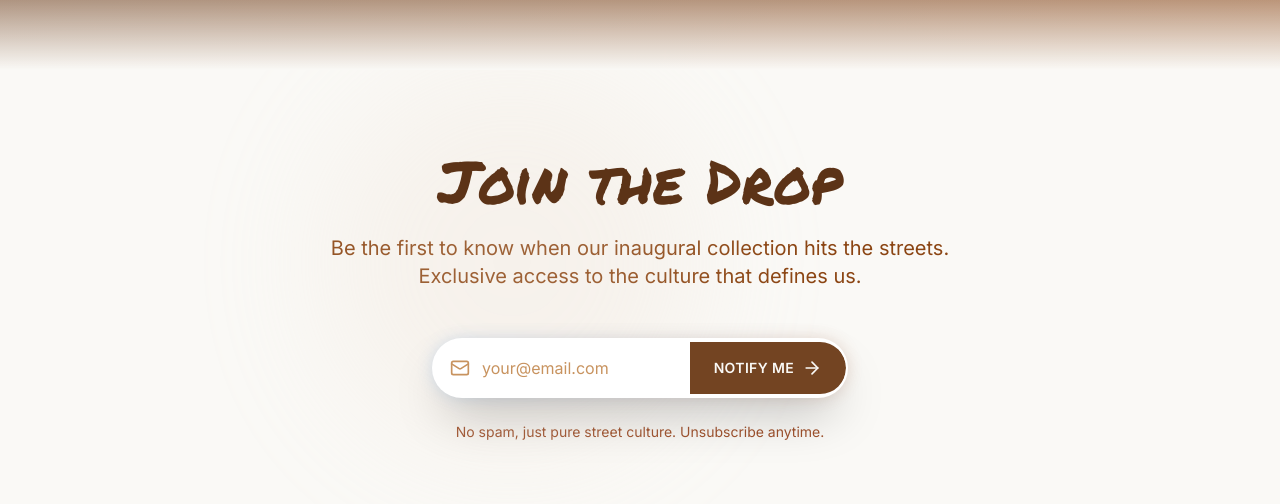
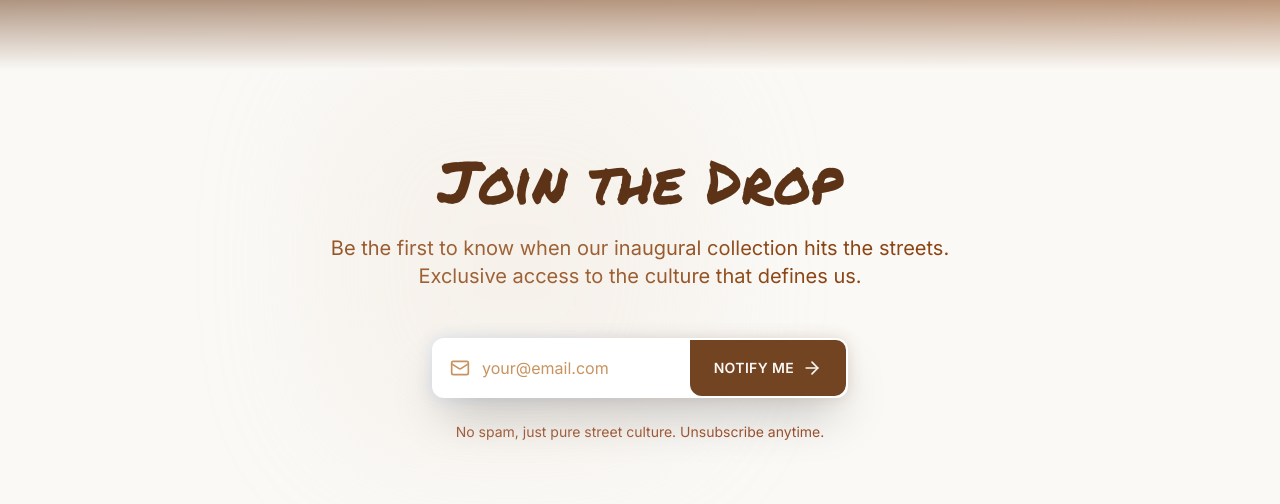
Before and after one commit to Selaelo1/drop-nanie, a React (Vite) app: page / in a window 1280 px wide. Shown: the part 730-1234 px from the top of the page. Built offline with nearby package versions, Linux system fonts and the light colour scheme.

Commit message:
Update EmailSubscribe.tsx

```diff
--- a/src/components/EmailSubscribe.tsx
+++ b/src/components/EmailSubscribe.tsx
@@ -1,21 +1,24 @@
-import React, { useState } from 'react';
-import { Mail, ArrowRight } from 'lucide-react';
+import React, { useState } from "react";
+import { Mail, ArrowRight } from "lucide-react";
 
 const EmailSubscribe: React.FC = () => {
-  const [email, setEmail] = useState('');
+  const [email, setEmail] = useState("");
   const [isHovered, setIsHovered] = useState(false);
 
   const handleSubmit = (e: React.FormEvent) => {
     e.preventDefault();
     // Handle email subscription
-    console.log('Email submitted:', email);
-    setEmail('');
+    console.log("Email submitted:", email);
+    setEmail("");
   };
 
   return (
     <section className="py-20 px-4 bg-off-white relative overflow-hidden">
-      {/* Background elements */}
-      <div className="absolute top-0 left-1/4 w-96 h-96 bg-street-brown-200 rounded-full opacity-20 blur-3xl"></div>
+      {/* Background elements - changed to square shape */}
+      <div
+        className="absolute top-0 left-1/4 w-96 h-96 bg-street-brown-200 opacity-20 blur-3xl"
+        style={{ borderRadius: "25%" }}
+      ></div>
 
       <div className="max-w-4xl mx-auto text-center">
         <div className="mb-12">
@@ -30,8 +33,14 @@ const EmailSubscribe: React.FC = () => {
 
         <form onSubmit={handleSubmit} className="max-w-md mx-auto px-4">
           <div className="relative group">
-            <div className="absolute inset-0 bg-gradient-to-r from-street-blue-500 to-street-brown-500 rounded-full blur opacity-20 group-hover:opacity-40 transition-opacity duration-300"></div>
-            <div className="relative flex flex-col sm:flex-row items-stretch sm:items-center bg-white rounded-full shadow-2xl overflow-hidden border-2 border-transparent group-hover:border-street-blue-400 transition-colors duration-300">
+            <div
+              className="absolute inset-0 bg-gradient-to-r from-street-blue-500 to-street-brown-500 blur opacity-20 group-hover:opacity-40 transition-opacity duration-300"
+              style={{ borderRadius: "12px" }}
+            ></div>
+            <div
+              className="relative flex flex-col sm:flex-row items-stretch bg-white shadow-2xl overflow-hidden border-2 border-transparent group-hover:border-street-blue-400 transition-colors duration-300"
+              style={{ borderRadius: "12px" }}
+            >
               <div className="flex-1 relative">
                 <Mail className="absolute left-4 top-1/2 transform -translate-y-1/2 text-street-brown-400 w-5 h-5 hidden sm:block" />
                 <input
@@ -41,16 +50,24 @@ const EmailSubscribe: React.FC = () => {
                   placeholder="your@email.com"
                   className="w-full pl-4 sm:pl-12 pr-4 py-4 font-inter text-street-brown-800 placeholder-street-brown-400 focus:outline-none bg-transparent text-center sm:text-left"
                   required
+                  style={{ borderRadius: "12px 12px 0 0" }}
                 />
               </div>
               <button
                 type="submit"
                 onMouseEnter={() => setIsHovered(true)}
                 onMouseLeave={() => setIsHovered(false)}
-                className="px-6 py-4 bg-street-brown-700 hover:bg-street-brown-800 text-off-white font-inter font-semibold transition-all duration-300 flex items-center justify-center space-x-2 group rounded-b-full sm:rounded-b-none sm:rounded-r-full"
+                className="px-6 py-4 bg-street-brown-700 hover:bg-street-brown-800 text-off-white font-inter font-semibold transition-all duration-300 flex items-center justify-center space-x-2"
+                style={{ borderRadius: "0 0 12px 12px" }}
               >
-                <span className="hidden sm:block uppercase tracking-wide text-sm">Notify Me</span>
-                <ArrowRight className={`w-5 h-5 transition-transform duration-300 ${isHovered ? 'translate-x-1' : ''}`} />
+                <span className="uppercase tracking-wide text-sm">
+                  Notify Me
+                </span>
+                <ArrowRight
+                  className={`w-5 h-5 transition-transform duration-300 ${
+                    isHovered ? "translate-x-1" : ""
+                  }`}
+                />
               </button>
             </div>
           </div>
```
